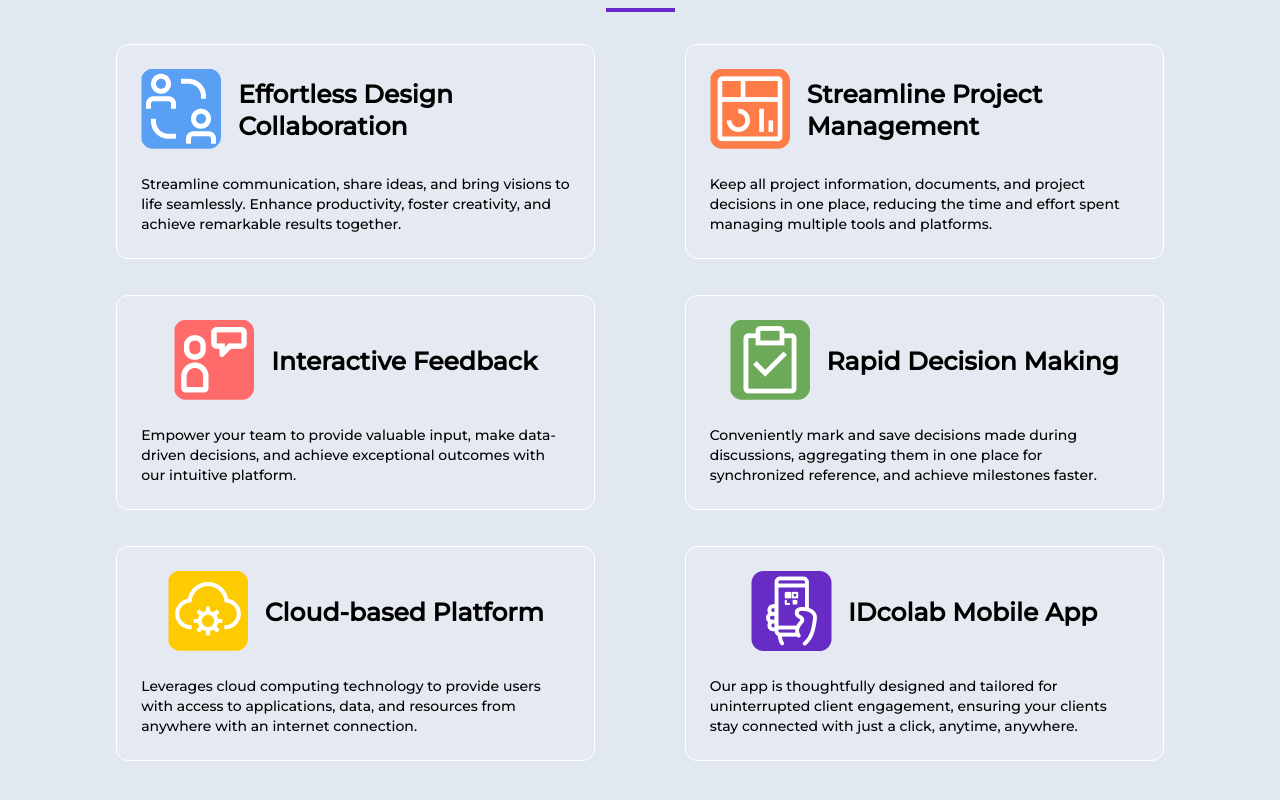
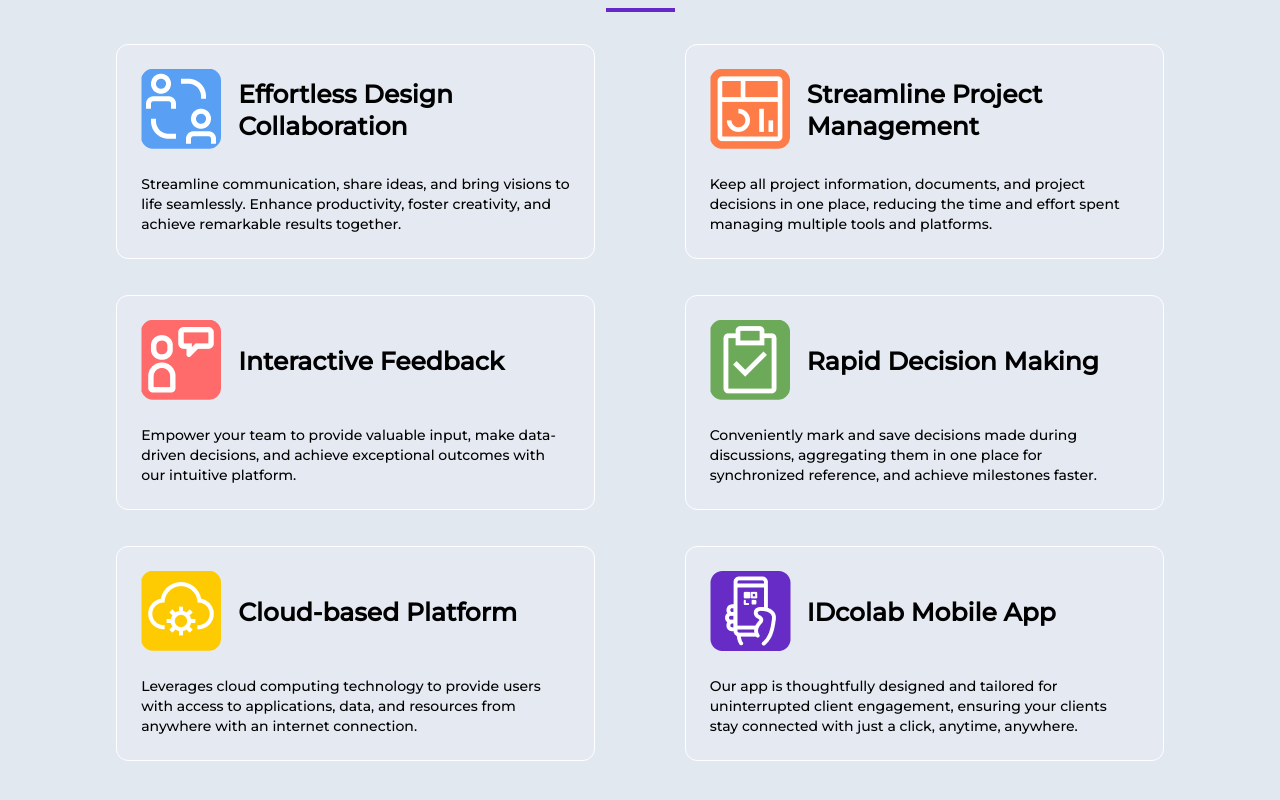
Before and after one commit to iamunclesam/idcolab, a React (Vite) app: page / in a window 1280 px wide. Shown: the part 1715-2515 px from the top of the page. Built offline with nearby package versions, Linux system fonts and the light colour scheme.

Commit message:
update-card

```diff
--- a/src/components/WhyChooseIdcolab/Card.jsx
+++ b/src/components/WhyChooseIdcolab/Card.jsx
@@ -8,9 +8,9 @@ function Card() {
           return (
             <div
               key={i + 1}
-              className="flex flex-col lg:w-[90%] p-6 rounded-xl gap-4 mx-auto lg:gap-6 bg-white/10 border border-white dark:border-white shadow-mdtransform transition-transform duration-300 hover:scale-105 justify-center items-center"
+              className="flex flex-col lg:w-[90%] p-6 rounded-xl gap-4 mx-auto lg:gap-6 bg-white/10 border border-white dark:border-white shadow-mdtransform transition-transform duration-300 hover:scale-105 justify-center items-start"
             >
-              <div className="flex flex-row gap-4 items-center">
+              <div className="flex flex-row gap-4 items-center justify-start">
                 <img src={info.img} alt="" className="" />
                 <div className="dark:text-[#fff] text-black font-bold text-lg md:text-[25px] leading-[19px] md:leading-[32px]">
                   {info.tittle}
```
